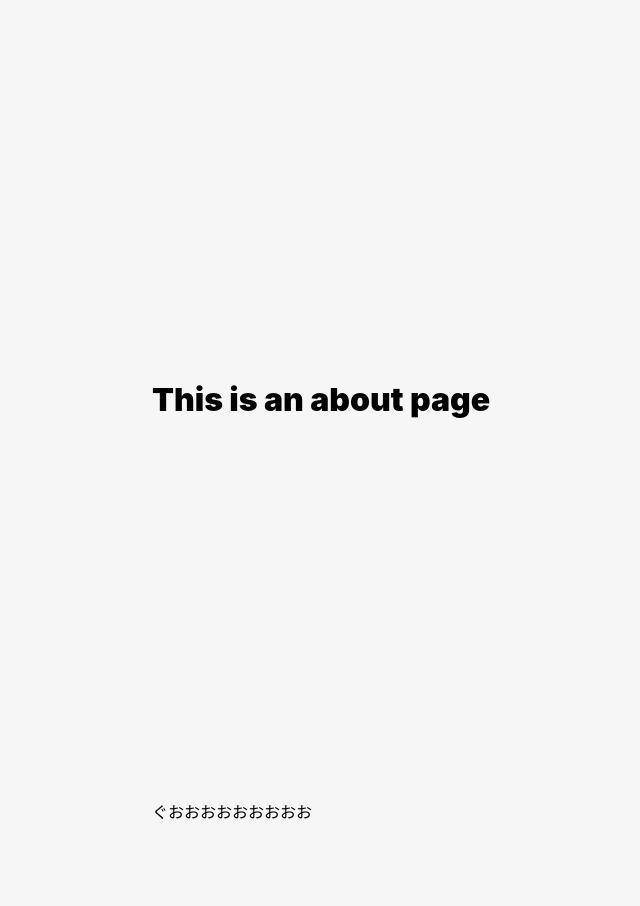
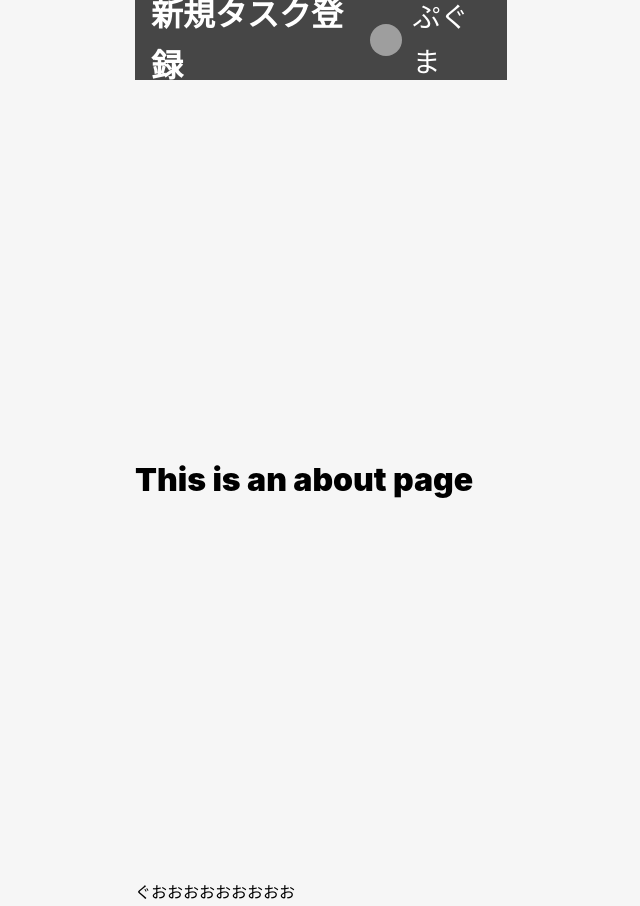
Before and after one commit to traP-jp/h24s_16, a Vue app in the folder frontend/: page / in a window 1280 px wide. Shown: the whole page, without its empty margins (319-959 px from the left). Before the commit the page ends 826 px from the top, so only its background shows below. Built offline with nearby package versions, Linux system fonts and the light colour scheme; grey boxes are pictures that could not be loaded.

Commit message:
上下中央揃えに / アイコン追加 / ユーザー名追加

```diff
--- a/frontend/src/App.vue
+++ b/frontend/src/App.vue
@@ -1,7 +1,9 @@
 <script setup lang="ts">
 import { RouterView } from 'vue-router'
+import PageHeader from './components/PageHeader.vue';
 </script>
 
 <template>
+  <PageHeader title="新規タスク登録" username="ぷぐま"/>
   <RouterView />
 </template>
--- a/frontend/src/components/PageHeader.vue
+++ b/frontend/src/components/PageHeader.vue
@@ -3,6 +3,7 @@ import { defineProps } from 'vue'
 
 interface Prop {
   title: string
+  username: string
 }
 
 defineProps<Prop>()
@@ -11,14 +12,37 @@ defineProps<Prop>()
 <template>
   <header>
     <h1>{{ title }}</h1>
+    <img src="https://q.trap.jp/api/v3/public/icon/Pugma" alt="" width="30px" height="30px"/>
+    <span>
+      <h3>{{ username }}</h3>
+    </span>
   </header>
 </template>
 
 <style lang="scss" scoped>
 header {
+  display: flex;
+  align-items: center;
   width: 100%;
   height: 5rem;
+  padding: 0 1rem;
   color: $color-text-header;
   background-color: $color-background-header;
 }
+
+h1 {
+  margin-right: auto;
+}
+
+span {
+  display: flex;
+  margin-right: 0;
+}
+
+img {
+  width: 2rem;
+  height: 2rem;
+  border-radius: 1rem;
+  margin: 3%;
+}
 </style>
```
